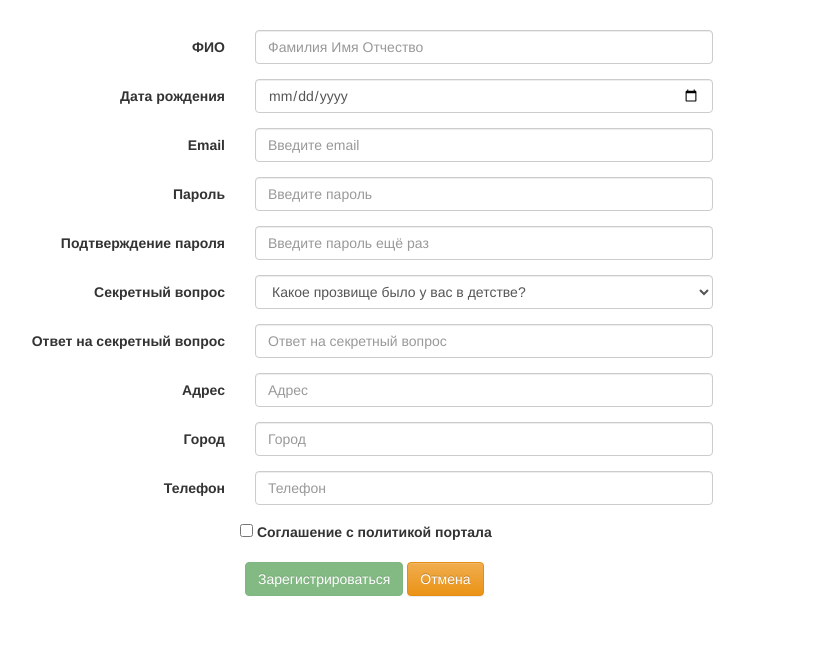
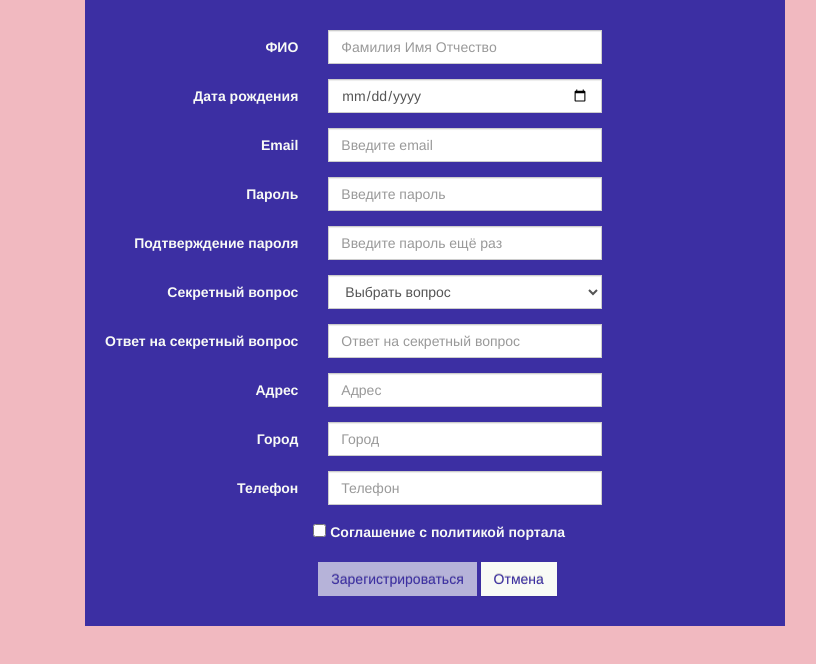
Before and after one commit to mplutarc/quarta_test, a website built with webpack: page index.html in a window 1280 px wide. Shown: the whole page, without its empty margins (205-1021 px from the left). Built offline with nearby package versions, Linux system fonts and the light colour scheme.

Commit message:
доработан внешний вид и функционал формы

```diff
--- a/css/style.css
+++ b/css/style.css
@@ -1,3 +1,28 @@
-form{
+body{
+	background-color: #f1b9c0 !important;
+}
+form {
+	background-color: #3c2fa3;
 	padding: 30px 0;
+	color: #f8faf6;
+	max-width: 700px;
+	margin: auto;
 }
+input, select{
+	border-radius: 0 !important;
+}
+input:hover, select:hover, input:focus, select:focus{
+	border-color: #f8faf6;
+	transform: translateY(2px);
+	box-shadow: 3px 3px 0 1px rgb(252, 104, 102);
+}
+button{
+	border-color: #f8faf6 !important;
+	background-image: none !important;
+	background-color: #f8faf6 !important;
+	color: #3c2fa3 !important;
+	border-radius: 0 !important;
+}
+button:focus{
+	outline: none !important;
+}
--- a/index.html
+++ b/index.html
@@ -11,6 +11,8 @@
 	<!-- Optional theme -->
 	<link rel="stylesheet" href="https://maxcdn.bootstrapcdn.com/bootstrap/3.3.7/css/bootstrap-theme.min.css"
 	      integrity="sha384-rHyoN1iRsVXV4nD0JutlnGaslCJuC7uwjduW9SVrLvRYooPp2bWYgmgJQIXwl/Sp" crossorigin="anonymous">
+	<script src="https://cdnjs.cloudflare.com/ajax/libs/jquery/3.5.0/jquery.min.js"
+	        integrity="sha256-xNzN2a4ltkB44Mc/Jz3pT4iU1cmeR0FkXs4pru/JxaQ=" crossorigin="anonymous"></script>
 	<!-- Latest compiled and minified JavaScript -->
 	<script src="https://maxcdn.bootstrapcdn.com/bootstrap/3.3.7/js/bootstrap.min.js"
 	        integrity="sha384-Tc5IQib027qvyjSMfHjOMaLkfuWVxZxUPnCJA7l2mCWNIpG9mGCD8wGNIcPD7Txa" crossorigin="anonymous"></script>
@@ -19,39 +21,42 @@
 	<div class="container">
 		<form role="form" class="form-horizontal" id="myform">
 			<div class="form-group">
-				<label for="name" class="control-label col-sm-3 col-sm-offset-1">ФИО</label>
-				<div class="col-sm-5">
-					<input type="text" class="form-control" id="name" placeholder="Фамилия Имя Отчество">
+				<label for="name" class="control-label col-sm-4 col-xs-offset-2 col-sm-offset-0">ФИО</label>
+				<div class="col-xs-8 col-sm-5 col-xs-offset-2 col-sm-offset-0">
+					<input type="text" class="form-control" id="name" placeholder="Фамилия Имя Отчество" required>
 				</div>
 			</div>
 			<div class="form-group">
-				<label for="bdate" class="control-label col-sm-3 col-sm-offset-1">Дата рождения</label>
-				<div class="col-sm-5">
-					<input type="date" class="form-control" id="bdate" placeholder="Дата рождения">
+				<label for="bdate" class="control-label col-sm-4 col-xs-offset-2 col-sm-offset-0">Дата рождения</label>
+				<div class="col-xs-8 col-sm-5 col-xs-offset-2 col-sm-offset-0">
+					<input type="date" class="form-control" id="bdate" placeholder="Дата рождения" required>
 				</div>
 			</div>
 			<div class="form-group">
-				<label for="email" class="control-label col-sm-3 col-sm-offset-1">Email</label>
-				<div class="col-sm-5">
-					<input type="email" class="form-control" id="email" placeholder="Введите email">
+				<label for="email" class="control-label col-sm-4  col-xs-2 col-xs-offset-2 col-sm-offset-0 text-right ">Email</label>
+				<div class="col-xs-8 col-sm-5 col-xs-offset-2 col-sm-offset-0">
+					<input type="email" class="form-control" id="email" placeholder="Введите email" required>
 				</div>
 			</div>
 			<div class="form-group">
-				<label for="password" class="control-label col-sm-3 col-sm-offset-1">Пароль</label>
-				<div class="col-sm-5">
-					<input type="password" class="form-control" id="password" placeholder="Введите пароль">
+				<label for="password" class="control-label col-sm-4 col-xs-offset-2 col-sm-offset-0">Пароль</label>
+				<div class="col-xs-8 col-sm-5 col-xs-offset-2 col-sm-offset-0">
+					<input type="password" class="form-control" id="password" placeholder="Введите пароль" required>
+				</div>
+			</div>
+			<div class="form-group pass_confirm">
+				<label for="password-confirm" class="control-label col-sm-4 col-xs-offset-2 col-sm-offset-0">Подтверждение пароля</label>
+				<div class="col-xs-8 col-sm-5 col-xs-offset-2 col-sm-offset-0">
+					<input type="password" class="form-control" id="password-confirm" placeholder="Введите пароль ещё раз" required>
 				</div>
 			</div>
 			<div class="form-group">
-				<label for="password-confirm" class="control-label col-sm-3 col-sm-offset-1">Подтверждение пароля</label>
-				<div class="col-sm-5">
-					<input type="password" class="form-control" id="password-confirm" placeholder="Введите пароль ещё раз">
-				</div>
-			</div>
-			<div class="form-group">
-				<label class="control-label col-sm-3 col-sm-offset-1">Секретный вопрос</label>
-				<div class="col-sm-5">
-					<select class="form-control">
+				<label class="control-label col-sm-4 col-xs-offset-2 col-sm-offset-0">Секретный вопрос</label>
+				<div class="col-xs-8 col-sm-5 col-xs-offset-2 col-sm-offset-0">
+					<select class="form-control" id="secret-question" required>
+						<option value="">
+							Выбрать вопрос
+						</option>
 						<option>
 							Какое прозвище было у вас в детстве?
 						</option>
@@ -78,40 +83,41 @@
 				</div>
 			</div>
 			<div class="form-group">
-				<label for="secret-answer" class="control-label col-sm-3 col-sm-offset-1">Ответ на секретный вопрос</label>
-				<div class="col-sm-5">
-					<input type="text" class="form-control" id="secret-answer" placeholder="Ответ на секретный вопрос">
+				<label for="secret-answer" class="control-label col-sm-4 col-xs-offset-2 col-sm-offset-0">Ответ на секретный вопрос</label>
+				<div class="col-xs-8 col-sm-5 col-xs-offset-2 col-sm-offset-0">
+					<input type="text" class="form-control" id="secret-answer" placeholder="Ответ на секретный вопрос" required>
 				</div>
 			</div>
 			<div class="form-group">
-				<label for="address" class="control-label col-sm-3 col-sm-offset-1">Адрес</label>
-				<div class="col-sm-5">
-					<input type="text" class="form-control" id="address" placeholder="Адрес">
+				<label for="address" class="control-label col-sm-4 col-xs-offset-2 col-sm-offset-0">Адрес</label>
+				<div class="col-xs-8 col-sm-5 col-xs-offset-2 col-sm-offset-0">
+					<input type="text" class="form-control" id="address" placeholder="Адрес" required>
 				</div>
 			</div>
 			<div class="form-group">
-				<label for="city" class="control-label col-sm-3 col-sm-offset-1">Город</label>
-				<div class="col-sm-5">
-					<input type="text" class="form-control" id="city" placeholder="Город">
+				<label for="city" class="control-label col-sm-4 col-xs-offset-2 col-sm-offset-0">Город</label>
+				<div class="col-xs-8 col-sm-5 col-xs-offset-2 col-sm-offset-0">
+					<input type="text" class="form-control" id="city" placeholder="Город" required>
 				</div>
 			</div>
 			<div class="form-group">
-				<label for="phone" class="control-label col-sm-3 col-sm-offset-1">Телефон</label>
-				<div class="col-sm-5">
-					<input type="tel" class="form-control" id="phone" placeholder="Телефон">
+				<label for="phone" class="control-label col-sm-4 col-xs-offset-2 col-sm-offset-0">Телефон</label>
+				<div class="col-xs-8 col-sm-5 col-xs-offset-2 col-sm-offset-0">
+					<input type="tel" class="form-control" id="phone" placeholder="Телефон" required>
 				</div>
 			</div>
 			<div class="form-group">
-				<div class="col-sm-offset-4">
+				<div class="col-xs-offset-2 col-sm-offset-4">
 					<label>
-						<input type="checkbox"> Соглашение с политикой портала
+						<input type="checkbox" id="checkbox" required> Соглашение с политикой портала
 					</label>
 				</div>
 			</div>
-			<button type="button" class="btn btn-success register-btn col-sm-offset-4" disabled>Зарегистрироваться</button>
-			<button type="button" class="btn btn-warning" onclick="resetForm()">Отмена</button>
+			<button type="submit" id="submit" class="btn btn-success col-xs-offset-2 col-sm-offset-4" disabled>Зарегистрироваться</button>
+			<button type="reset" class="btn btn-warning">Отмена</button>
 		</form>
 	</div>
-<script src="js/index.js"></script>
+	<script src="js/jquery.maskedinput.min.js"></script>
+	<script src="js/index.js"></script>
 </body>
 </html>
--- a/js/index.js
+++ b/js/index.js
@@ -1,4 +1,37 @@
-function resetForm() {
-	document.getElementById('myform').reset();
-	console.log("reset all");
-}
+$(document).ready(function () {
+	$("#myform").change(function() {
+		let checkFields = [$.trim($('#name').val()),
+			$.trim($('#bdate').val()),
+			$.trim($('#email').val()),
+			$.trim($('#password').val()),
+			$.trim($('#password-confirm').val()),
+			$.trim($('#secret-question').val()),
+			$.trim($('#secret-answer').val()),
+			$.trim($('#address').val()),
+			$.trim($('#city').val()),
+			$.trim($('#phone').val())]
+		let checkbox = $('#checkbox').prop('checked');
+		let i = 0;
+		$.each(checkFields, function (index, value) {
+			if (value.length > 0) {
+				i++;
+				// console.log('value не пустое, value = ', value, ', i = ', i);
+			} else {
+				// console.log('value пустое, value = ', value);
+			}
+		})
+		console.log($('#password').val() === $('#password-confirm').val());
+		if($('#password').val() === $('#password-confirm').val()) {
+			$('.pass_confirm').removeClass('has-error');
+			console.log('пароли совпадают');
+		} else {
+			$('.pass_confirm').addClass('has-error');
+			console.log('пароли не совпадают');
+		}
+		if (i >= 10 && checkbox === true) {
+			$('#submit').prop('disabled', false);
+		} else {
+			$('#submit').prop('disabled', true);
+		}
+	});
+});
--- a/webpack.config.js
+++ b/webpack.config.js
@@ -1,11 +1,33 @@
-const path = require('path')
+const path = require('path');
+const {webpack} = require("webpack");
 
 module.exports = {
-	entry: {
-		main: path.resolve(__dirname, './js/index.js'),
+	entry: [
+		'./js/index.js',
+	],
+	output: {
+		filename: './bundle.js'
 	},
-	output: {
-		path: path.resolve(__dirname, './dist'),
-		filename: '[name].bundle.js',
-	}
-}
+	devtool: "source-map",
+	module: {
+		rules: [{
+			test: /\.js$/,
+			include: path.resolve(__dirname, 'js'),
+			use: {
+				loader: 'babel-loader',
+				options: {
+					presets: ['@babel/preset-env']
+				}
+			}
+		},
+		]
+	},
+	plugins: [
+		new webpack.ProvidePlugin({ // inject ES5 modules as global vars
+			$: 'jquery',
+			jQuery: 'jquery',
+			'window.jQuery': 'jquery',
+			Popper: ['popper.js', 'default']
+		})
+	]
+};
```
Also changed, not shown: package.json (+20 -4 lines), 1 other file.
